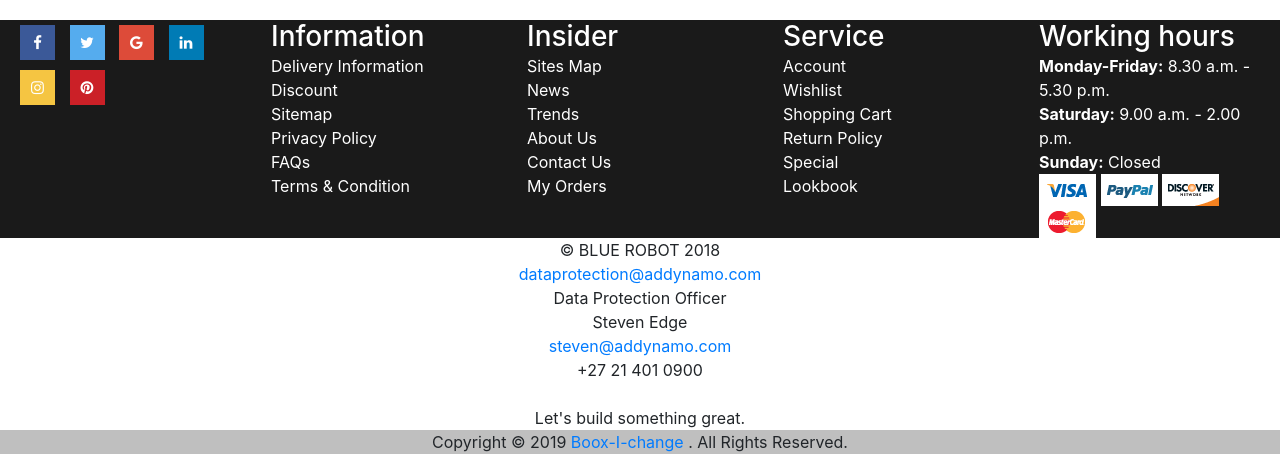
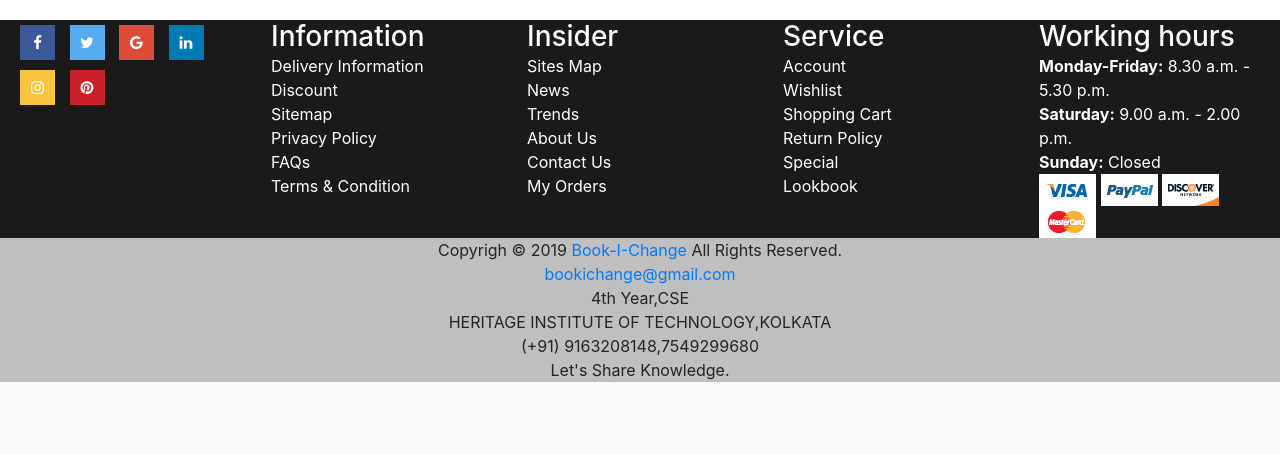
Before and after one commit to amanloc1/Unamed, a PHP site: page / in a window 1280 px wide. Shown: the part 1483-1937 px from the top of the page. After the commit the page ends 1865 px from the top, so only its background shows below. Run offline with PHP 8.4, Linux system fonts and the light colour scheme.

Commit message:
updated footer

```diff
--- a/php/footer.php
+++ b/php/footer.php
@@ -173,23 +173,16 @@ text-align: left;
 
 </div>
 <!-- Footer Text -->
-<div class="body1">
-				<div class="content">
-					© BLUE ROBOT 2018				</div>
+<div style="background-color: #bfbfbf;">
+				<div>
+				  Copyrigh © 2019 <a href="/myweb/index.php">Book-I-Change</a> All Rights Reserved.
+      	</div>
 				<div class="footer-made">
-					<a href="mailto:dataprotection@addynamo.com" target"_blank">dataprotection@addynamo.com</a><br>
-Data Protection Officer<br>
-Steven Edge<br>
-<a href="mailto:steven@addynamo.com" target"_blank">steven@addynamo.com</a><br>
-+27 21 401 0900<br>
-<br>
-
-Let's build something great.				</div>
-			</div>
+					<a href="mailto:bookichange@gmail.com" target="_blank">bookichange@gmail.com</a><br>
+          4th Year,CSE<br>
+          HERITAGE INSTITUTE OF TECHNOLOGY,KOLKATA<br>
+          (+91) 9163208148,7549299680 <br>
+          Let's Share Knowledge.
+        </div>
+</div>
 			<!-- End Footer Text -->
-		 </div>
-<div class="copyright" style="background-color: #bfbfbf;">
-      <div class="container">
-          Copyright © 2019 <a href="/myweb/index.php"> Boox-I-change </a>. All Rights Reserved.
-      </div>
-</div>
```
